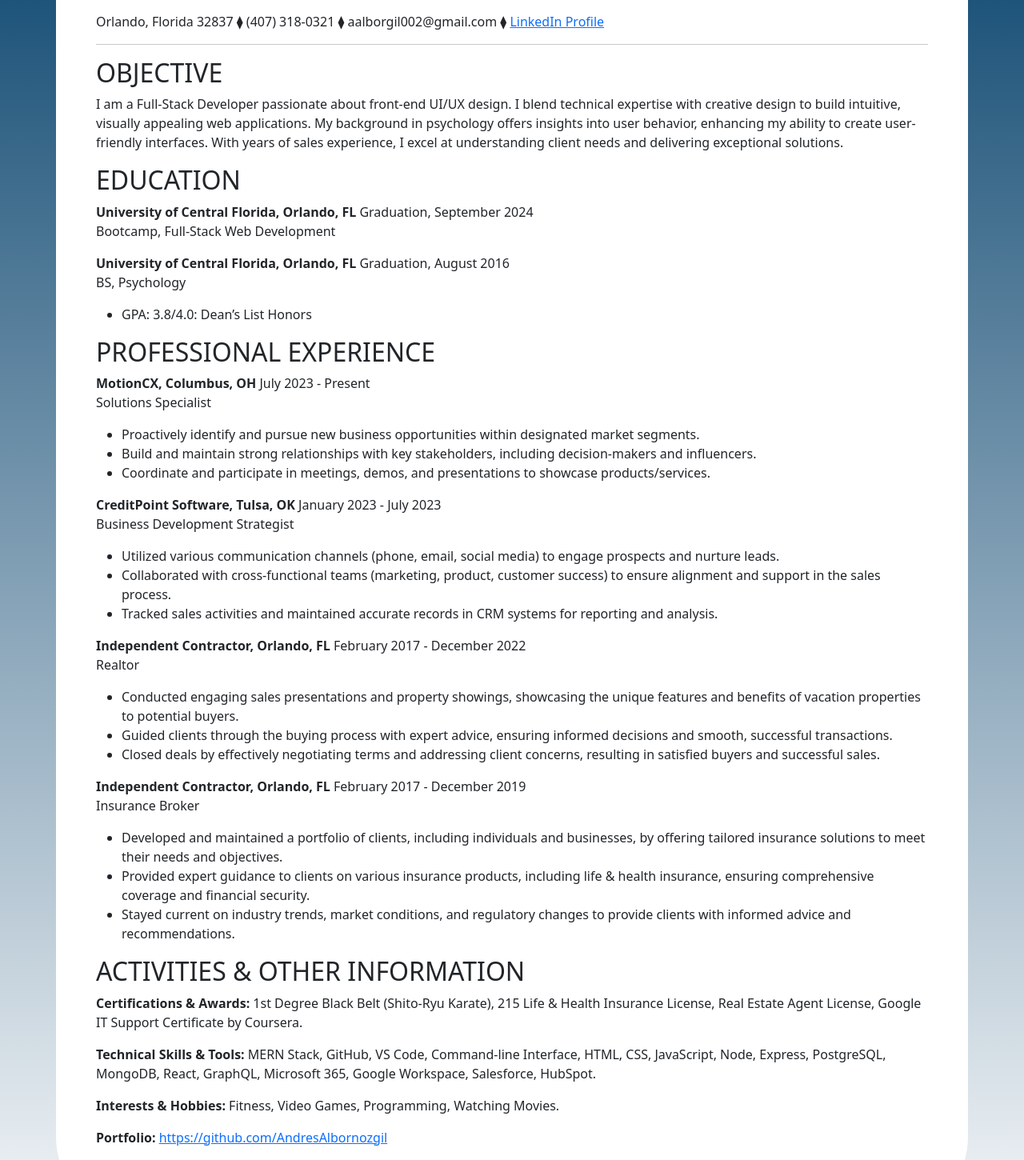
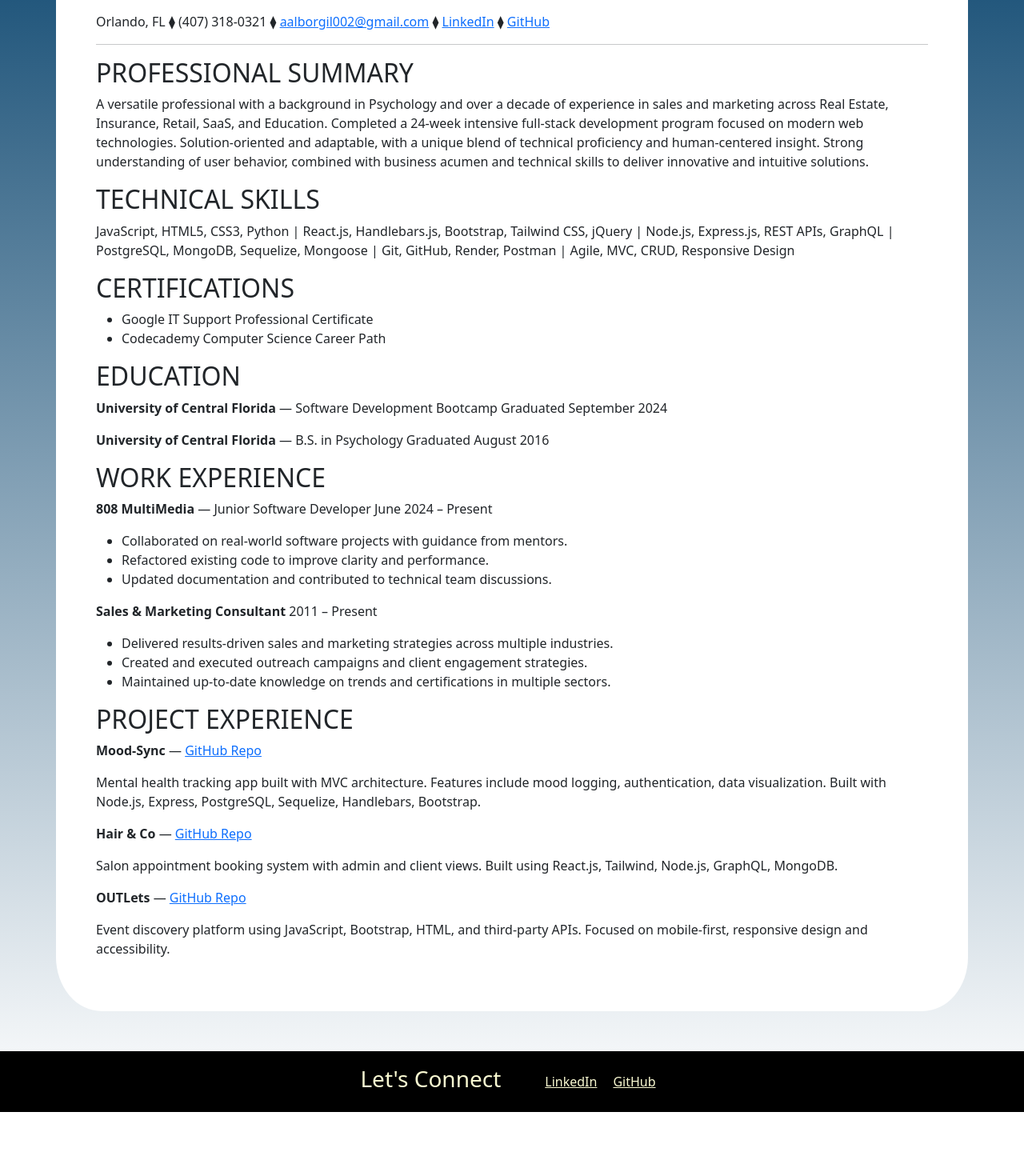
Before and after one commit to AndresAlbornozgil/react-portfolio, a React (Vite) app: page /resume in a window 1280 px wide. Shown: the part 221-1671 px from the top of the page at 80% size. After the commit the page ends 1611 px from the top, so only its background shows below. Built offline with nearby package versions, Linux system fonts and the light colour scheme.

Commit message:
Fixed resume

```diff
--- a/src/pages/Resume/Resume.jsx
+++ b/src/pages/Resume/Resume.jsx
@@ -1,77 +1,72 @@
 import './Resume.css';
 
 function Resume() {
-
-
   return (
     <div id='resumeContainer'>
       <div id='resume' className="container">
         <div className="header">
           <h1>ANDRES ALBORNOZ</h1>
-            <p>Orlando, Florida 32837 ⧫ (407) 318-0321 ⧫ aalborgil002@gmail.com ⧫ <a href="https://www.linkedin.com/in/a-albornoz/">LinkedIn Profile</a></p>
+          <p>Orlando, FL ⧫ (407) 318-0321 ⧫ <a href="mailto:aalborgil002@gmail.com">aalborgil002@gmail.com</a> ⧫ <a href="https://www.linkedin.com/in/a-albornoz/">LinkedIn</a> ⧫ <a href="https://github.com/AndresAlbornozgil">GitHub</a></p>
         </div>
         <hr />
+
         <div className="section">
-            <h2>OBJECTIVE</h2>
-            <p>I am a Full-Stack Developer passionate about front-end UI/UX design. I blend technical expertise with creative design to build intuitive, visually appealing web applications. My background in psychology offers insights into user behavior, enhancing my ability to create user-friendly interfaces. With years of sales experience, I excel at understanding client needs and delivering exceptional solutions.</p>
+          <h2>PROFESSIONAL SUMMARY</h2>
+          <p>
+            A versatile professional with a background in Psychology and over a decade of experience in sales and marketing across Real Estate, Insurance, Retail, SaaS, and Education. Completed a 24-week intensive full-stack development program focused on modern web technologies. Solution-oriented and adaptable, with a unique blend of technical proficiency and human-centered insight. Strong understanding of user behavior, combined with business acumen and technical skills to deliver innovative and intuitive solutions.
+          </p>
         </div>
+
+        <div className="section">
+          <h2>TECHNICAL SKILLS</h2>
+          <p>JavaScript, HTML5, CSS3, Python | React.js, Handlebars.js, Bootstrap, Tailwind CSS, jQuery | Node.js, Express.js, REST APIs, GraphQL | PostgreSQL, MongoDB, Sequelize, Mongoose | Git, GitHub, Render, Postman | Agile, MVC, CRUD, Responsive Design</p>
+        </div>
+
+        <div className="section">
+          <h2>CERTIFICATIONS</h2>
+          <ul>
+            <li>Google IT Support Professional Certificate</li>
+            <li>Codecademy Computer Science Career Path</li>
+          </ul>
+        </div>
+
         <div className="section">
           <h2>EDUCATION</h2>
-            <p><strong>University of Central Florida, Orlando, FL</strong> <span className="date">Graduation, September 2024</span><br />
-            Bootcamp, Full-Stack Web Development</p>
-            <p><strong>University of Central Florida, Orlando, FL</strong> <span className="date">Graduation, August 2016</span><br />
-            BS, Psychology</p>
+          <p><strong>University of Central Florida</strong> — Software Development Bootcamp <span className="date">Graduated September 2024</span></p>
+          <p><strong>University of Central Florida</strong> — B.S. in Psychology <span className="date">Graduated August 2016</span></p>
+        </div>
+
+        <div className="section">
+          <h2>WORK EXPERIENCE</h2>
+          <p><strong>808 MultiMedia</strong> — Junior Software Developer <span className="date">June 2024 – Present</span></p>
           <ul>
-                <li>GPA: 3.8/4.0: Dean’s List Honors</li>
+            <li>Collaborated on real-world software projects with guidance from mentors.</li>
+            <li>Refactored existing code to improve clarity and performance.</li>
+            <li>Updated documentation and contributed to technical team discussions.</li>
+          </ul>
+
+          <p><strong>Sales & Marketing Consultant</strong> <span className="date">2011 – Present</span></p>
+          <ul>
+            <li>Delivered results-driven sales and marketing strategies across multiple industries.</li>
+            <li>Created and executed outreach campaigns and client engagement strategies.</li>
+            <li>Maintained up-to-date knowledge on trends and certifications in multiple sectors.</li>
           </ul>
         </div>
+
         <div className="section">
-            <h2>PROFESSIONAL EXPERIENCE</h2>
-            <p><strong>MotionCX, Columbus, OH</strong> <span className="date">July 2023 - Present</span><br />
-            <span className="job-title">Solutions Specialist</span></p>
-            <ul>
-                <li>Proactively identify and pursue new business opportunities within designated market segments.</li>
-                <li>Build and maintain strong relationships with key stakeholders, including decision-makers and influencers.</li>
-                <li>Coordinate and participate in meetings, demos, and presentations to showcase products/services.</li>
-            </ul>
-            <p><strong>CreditPoint Software, Tulsa, OK</strong> <span className="date">January 2023 - July 2023</span><br />
-            <span className="job-title">Business Development Strategist</span></p>
-            <ul>
-                <li>Utilized various communication channels (phone, email, social media) to engage prospects and nurture leads.</li>
-                <li>Collaborated with cross-functional teams (marketing, product, customer success) to ensure alignment and support in the sales process.</li>
-                <li>Tracked sales activities and maintained accurate records in CRM systems for reporting and analysis.</li>
-            </ul>
-            <p><strong>Independent Contractor, Orlando, FL</strong> <span className="date">February 2017 - December 2022</span><br />
-            <span className="job-title">Realtor</span></p>
-            <ul>
-                <li>Conducted engaging sales presentations and property showings, showcasing the unique features and benefits of vacation properties to potential buyers.</li>
-                <li>Guided clients through the buying process with expert advice, ensuring informed decisions and smooth, successful transactions.</li>
-                <li>Closed deals by effectively negotiating terms and addressing client concerns, resulting in satisfied buyers and successful sales.</li>
-            </ul>
-            <p><strong>Independent Contractor, Orlando, FL</strong> <span className="date">February 2017 - December 2019</span><br />
-            <span className="job-title">Insurance Broker</span></p>
-            <ul>
-                <li>Developed and maintained a portfolio of clients, including individuals and businesses, by offering tailored insurance solutions to meet their needs and objectives.</li>
-                <li>Provided expert guidance to clients on various insurance products, including life & health insurance, ensuring comprehensive coverage and financial security.</li>
-                <li>Stayed current on industry trends, market conditions, and regulatory changes to provide clients with informed advice and recommendations.</li>
-            </ul>
-        </div>
-        <div className="section">
-            <h2>ACTIVITIES & OTHER INFORMATION</h2>
-            <p><strong>Certifications & Awards:</strong> 1st Degree Black Belt (Shito-Ryu Karate), 215 Life & Health Insurance License, Real Estate Agent License, Google IT Support Certificate by Coursera.</p>
-            <p><strong>Technical Skills & Tools:</strong> MERN Stack, GitHub, VS Code, Command-line Interface, HTML, CSS, JavaScript, Node, Express, PostgreSQL, MongoDB, React, GraphQL, Microsoft 365, Google Workspace, Salesforce, HubSpot.</p>
-            <p><strong>Interests & Hobbies:</strong> Fitness, Video Games, Programming, Watching Movies.</p>
-            <p><strong>Portfolio:</strong> <a href="https://github.com/AndresAlbornozgil">https://github.com/AndresAlbornozgil</a></p>
+          <h2>PROJECT EXPERIENCE</h2>
+          <p><strong>Mood-Sync</strong> — <a href="https://github.com/Mtduffey36/mood-sync">GitHub Repo</a></p>
+          <p>Mental health tracking app built with MVC architecture. Features include mood logging, authentication, data visualization. Built with Node.js, Express, PostgreSQL, Sequelize, Handlebars, Bootstrap.</p>
+
+          <p><strong>Hair & Co</strong> — <a href="https://github.com/Mtduffey36/hair-and-co">GitHub Repo</a></p>
+          <p>Salon appointment booking system with admin and client views. Built using React.js, Tailwind, Node.js, GraphQL, MongoDB.</p>
+
+          <p><strong>OUTLets</strong> — <a href="https://github.com/fsfgroup8/OUTlets">GitHub Repo</a></p>
+          <p>Event discovery platform using JavaScript, Bootstrap, HTML, and third-party APIs. Focused on mobile-first, responsive design and accessibility.</p>
         </div>
       </div>
-
-
-
-
-
-
     </div>
-    )
+  );
 }
 
-  export default Resume
+export default Resume;
```
Lines whose indentation alone changed are shown as unchanged.
